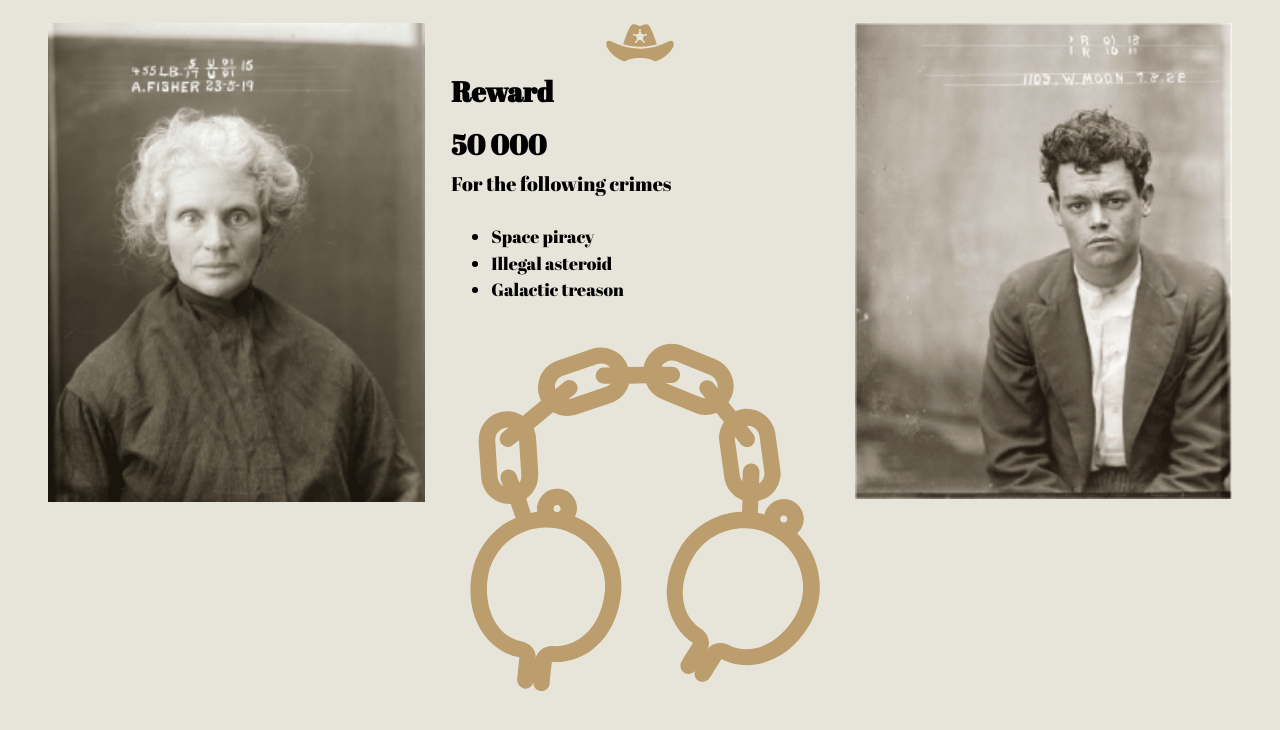
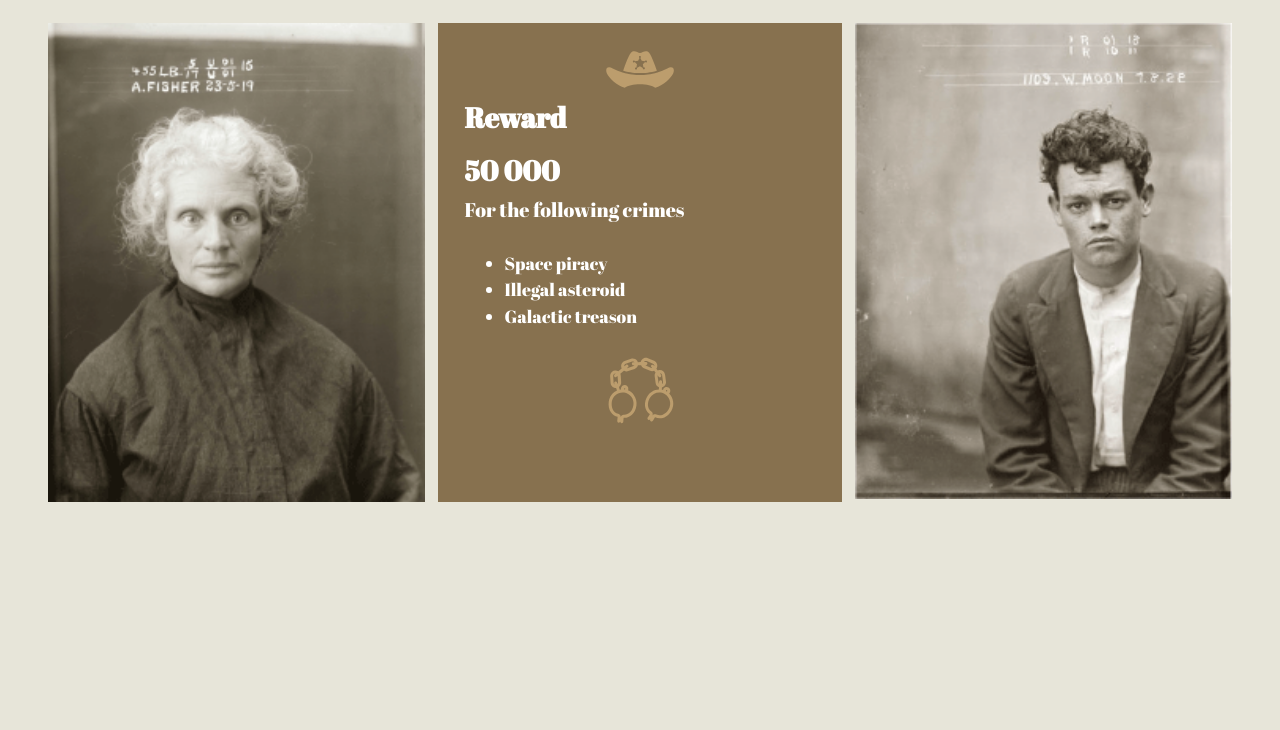
Before and after one commit to marisabivi/dsn1676-assignment-1, a plain HTML site: page index.html in a window 1280 px wide. Shown: the part 64-794 px from the top of the page. Drawn offline with Linux system fonts and the light colour scheme.

Commit message:
background colour added to middle and class fixes

```diff
--- a/css/main.css
+++ b/css/main.css
@@ -43,6 +43,15 @@ html {
     width: 100%;
 }
 
+.img {
+    position: relative;
+}
+
+.reward {
+    background: #87714f;
+    color: white;
+}
+
 .wanted {
     width: 4em;
     display: block;
--- a/index.html
+++ b/index.html
@@ -26,7 +26,7 @@
             <img class="img-flex" src="images/mugshot1.png" alt="Female convict">
         </div>
 
-        <div class="unit unit-xs-1 unit-s-1 unit-m-1-3 unit-l-1-3 unit-xl-13 img gutter-1-2">
+        <div class="unit unit-xs-1 unit-s-1 unit-m-1-3 unit-l-1-3 unit-xl-13 reward island">
             <img class="wanted img-flex" src="images/hat.svg" alt="Sherif hat">
             <h2 class="center push-0">Reward<br>50 000</h2>
             <p class="center mega">For the following crimes</p>
@@ -35,7 +35,7 @@
                 <li>Illegal asteroid</li>
                 <li>Galactic treason</li>
             </ul>
-            <img class="img-flex" src="images/cuffs.svg" alt="handcuffs">
+            <img class="wanted img-flex" src="images/cuffs.svg" alt="handcuffs">
         </div>
 
         <div class="unit unit-xs-1 unit-s-1 unit-m-1-3 unit-l-1-3 unit-xl-13 img gutter-1-2">
```
